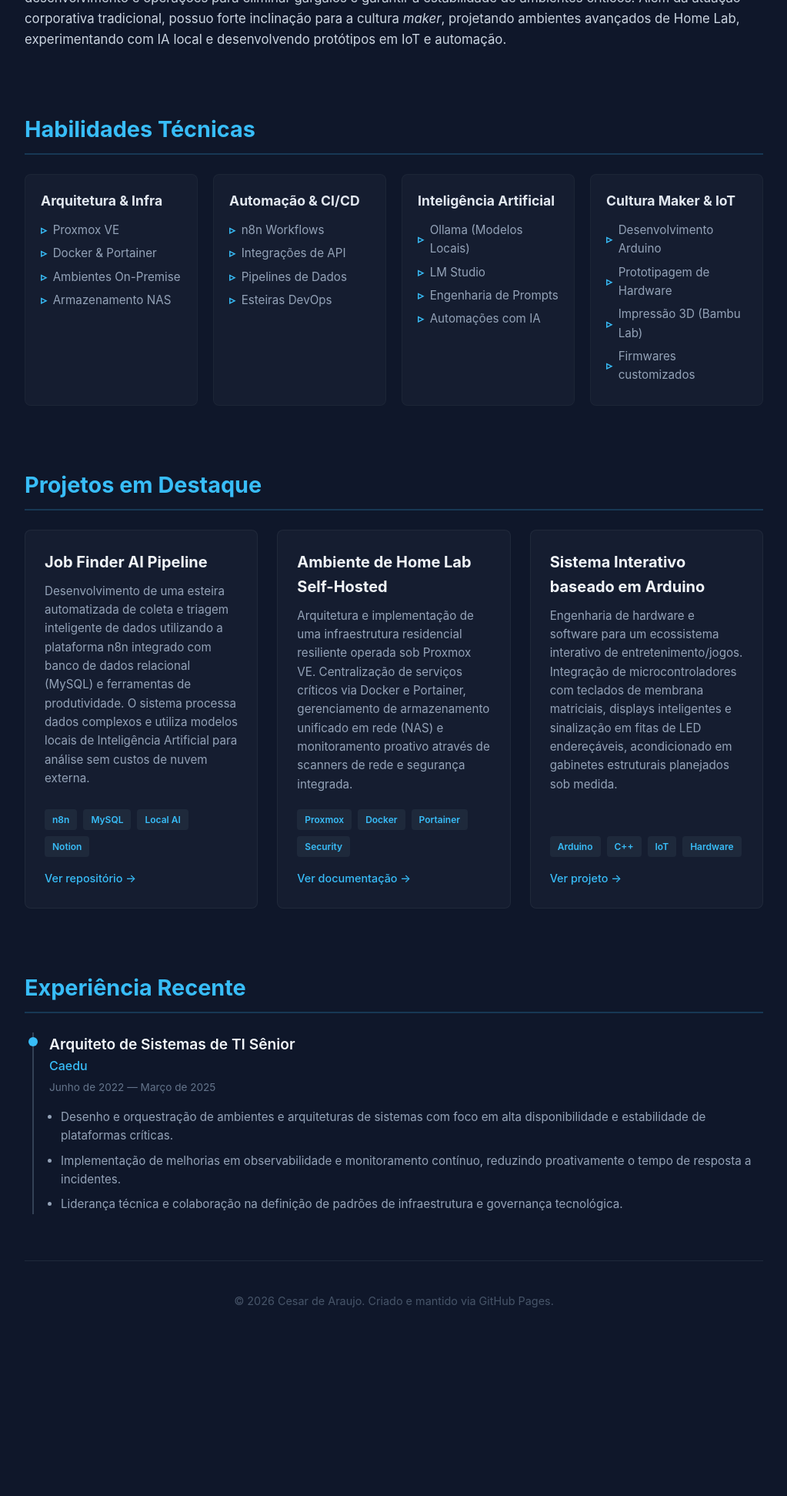
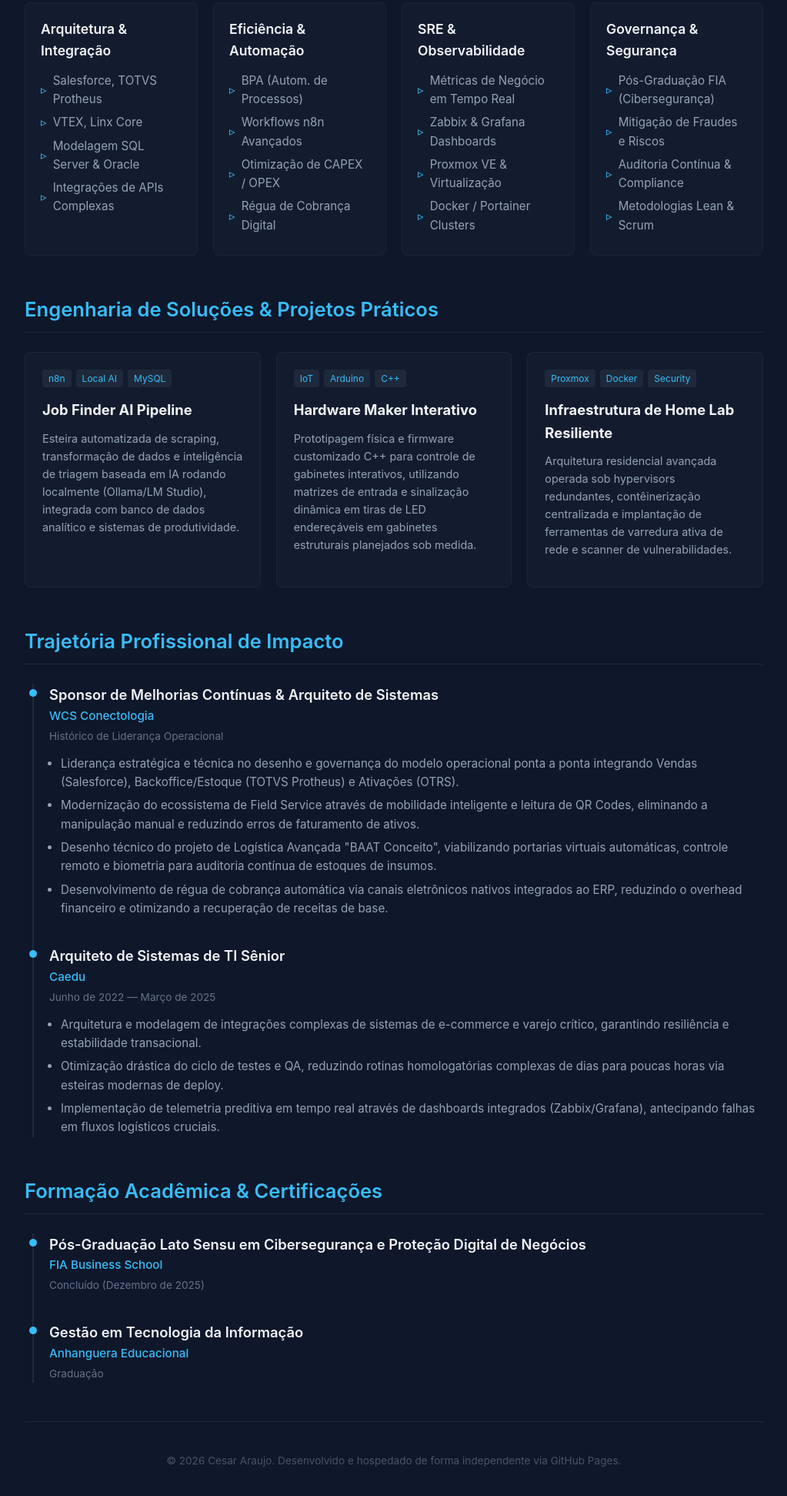
Before and after one commit to cesardeoaraujo/cesardeoaraujo.github.io, a plain HTML site: page index.html in a window 1280 px wide. Shown: the part 701-2644 px from the top of the page at 77% size, without its empty margins (128-1151 px from the left). Before the commit the page ends 2482 px from the top, so only its background shows below. Drawn offline with Linux system fonts and the light colour scheme.

Commit message:
Revise personal details and enhance layout styles
Updated personal information and improved layout styles in the index.html file.

```diff
--- a/index.html
+++ b/index.html
@@ -3,7 +3,7 @@
 <head>
     <meta charset="UTF-8">
     <meta name="viewport" content="width=device-width, initial-scale=1.0">
-    <title>Cesar de Araujo | Systems Architect & SRE</title>
+    <title>Cesar Araujo | Arquiteto de Sistemas & Operações</title>
     <style>
         * {
             margin: 0;
@@ -17,84 +17,87 @@
 
         body {
             font-family: -apple-system, BlinkMacSystemFont, "Segoe UI", Roboto, Helvetica, Arial, sans-serif;
-            background-color: #0f172a; /* Azul escuro moderno */
+            background-color: #0f172a; /* Slate 900 */
             color: #f8fafc;
             line-height: 1.6;
             padding: 0;
         }
 
-        /* Container Global */
         .wrapper {
             max-width: 1000px;
             margin: 0 auto;
             padding: 40px 20px;
         }
 
-        /* Seções */
-        section {
-            margin-bottom: 60px;
-            padding-top: 20px;
+        /* Top Navigation/Header Contacts */
+        .top-meta {
+            display: flex;
+            justify-content: space-between;
+            align-items: center;
+            flex-wrap: wrap;
+            gap: 10px;
+            padding-bottom: 20px;
+            border-bottom: 1px solid #1e293b;
+            margin-bottom: 40px;
+            font-size: 0.9rem;
+            color: #94a3b8;
         }
 
-        h2.section-title {
-            font-size: 1.8rem;
+        .top-meta a {
             color: #38bdf8;
-            margin-bottom: 25px;
-            border-bottom: 2px solid rgba(56, 189, 248, 0.2);
-            padding-bottom: 8px;
-            display: flex;
-            align-items: center;
+            text-decoration: none;
         }
 
-        /* Hero Section (Sua base original adaptada) */
+        .top-meta a:hover {
+            text-decoration: underline;
+        }
+
+        /* Hero Section */
         .hero {
-            text-align: center;
-            background: rgba(30, 41, 59, 0.5);
-            padding: 60px 30px;
+            background: linear-gradient(135deg, rgba(30, 41, 59, 0.6) 0%, rgba(15, 23, 42, 0.8) 100%);
+            padding: 50px 35px;
             border-radius: 12px;
-            box-shadow: 0 4px 20px rgba(0, 0, 0, 0.2);
+            box-shadow: 0 4px 30px rgba(0, 0, 0, 0.2);
             border: 1px solid rgba(255, 255, 255, 0.05);
-            margin-bottom: 60px;
+            margin-bottom: 50px;
         }
 
         h1 {
             font-size: 2.8rem;
             margin-bottom: 10px;
-            color: #38bdf8;
+            color: #38bdf8; /* Cyan 400 */
             font-weight: 700;
+            letter-spacing: -0.025em;
         }
 
         .subtitle {
-            font-size: 1.4rem;
-            font-weight: 400;
-            color: #94a3b8;
-            margin-bottom: 25px;
+            font-size: 1.35rem;
+            font-weight: 500;
+            color: #e2e8f0;
+            margin-bottom: 20px;
         }
 
         .hero p {
-            font-size: 1.1rem;
+            font-size: 1.05rem;
             color: #cbd5e1;
-            max-width: 700px;
-            margin: 0 auto 30px auto;
+            max-width: 850px;
+            margin-bottom: 30px;
         }
 
-        /* Links e Botões */
         .links {
             display: flex;
             gap: 15px;
-            justify-content: center;
             flex-wrap: wrap;
         }
 
         .btn {
             display: inline-block;
             text-decoration: none;
-            padding: 12px 24px;
-            border-radius: 8px;
+            padding: 10px 22px;
+            border-radius: 6px;
             font-weight: 500;
-            transition: all 0.3s ease;
-            font-size: 0.95rem;
-            cursor: pointer;
+            transition: all 0.2s ease;
+            font-size: 0.9rem;
         }
 
         .btn-primary {
@@ -104,7 +107,7 @@
 
         .btn-primary:hover {
             background-color: #0ea5e9;
-            transform: translateY(-2px);
+            transform: translateY(-1px);
         }
 
         .btn-secondary {
@@ -116,11 +119,25 @@
         .btn-secondary:hover {
             color: #f8fafc;
             border-color: #64748b;
-            background-color: rgba(51, 65, 85, 0.3);
-            transform: translateY(-2px);
+            background-color: rgba(51, 65, 85, 0.2);
+            transform: translateY(-1px);
         }
 
-        /* Grid de Habilidades */
+        /* Sections Layout */
+        section {
+            margin-bottom: 50px;
+        }
+
+        h2.section-title {
+            font-size: 1.6rem;
+            color: #38bdf8;
+            margin-bottom: 25px;
+            border-bottom: 1px solid #1e293b;
+            padding-bottom: 8px;
+            font-weight: 600;
+        }
+
+        /* Skills Grid */
         .skills-grid {
             display: grid;
             grid-template-columns: repeat(auto-fit, minmax(220px, 1fr));
@@ -128,25 +145,26 @@
         }
 
         .skill-card {
-            background: rgba(30, 41, 59, 0.4);
+            background: rgba(30, 41, 59, 0.3);
             border: 1px solid rgba(255, 255, 255, 0.03);
             padding: 20px;
             border-radius: 8px;
         }
 
         .skill-card h3 {
-            color: #e2e8f0;
+            color: #f1f5f9;
             font-size: 1.1rem;
             margin-bottom: 12px;
+            font-weight: 600;
         }
 
         .skill-card ul {
             list-style: none;
-            color: #94a3b8;
-            font-size: 0.95rem;
         }
 
         .skill-card li {
+            color: #94a3b8;
+            font-size: 0.95rem;
             margin-bottom: 6px;
             display: flex;
             align-items: center;
@@ -156,48 +174,46 @@
             content: "▹";
             color: #38bdf8;
             margin-right: 8px;
-            font-weight: bold;
         }
 
-        /* Projetos (Cards Estilo Tech) */
+        /* Projects Grid */
         .projects-grid {
             display: grid;
             grid-template-columns: repeat(auto-fit, minmax(280px, 1fr));
-            gap: 25px;
+            gap: 20px;
         }
 
         .project-card {
-            background: rgba(30, 41, 59, 0.4);
-            border: 1px solid rgba(255, 255, 255, 0.05);
+            background: rgba(30, 41, 59, 0.3);
+            border: 1px solid rgba(255, 255, 255, 0.04);
             border-radius: 8px;
-            padding: 25px;
+            padding: 22px;
             display: flex;
             flex-direction: column;
             justify-content: space-between;
-            transition: transform 0.3s ease;
+            transition: border-color 0.2s ease;
         }
 
         .project-card:hover {
-            transform: translateY(-4px);
             border-color: rgba(56, 189, 248, 0.3);
         }
 
         .project-header h3 {
             color: #f1f5f9;
-            font-size: 1.25rem;
+            font-size: 1.15rem;
             margin-bottom: 10px;
         }
 
         .project-card p {
             color: #94a3b8;
-            font-size: 0.95rem;
-            margin-bottom: 20px;
+            font-size: 0.9rem;
+            margin-bottom: 15px;
         }
 
-        .project-tags {
+        .tags {
             display: flex;
             flex-wrap: wrap;
-            gap: 8px;
+            gap: 6px;
             margin-bottom: 15px;
         }
 
@@ -205,89 +221,74 @@
             font-size: 0.75rem;
             background: #1e293b;
             color: #38bdf8;
-            padding: 4px 10px;
+            padding: 2px 8px;
             border-radius: 4px;
-            font-weight: 600;
         }
 
-        .project-link {
-            color: #38bdf8;
-            text-decoration: none;
-            font-size: 0.9rem;
-            font-weight: 500;
-        }
-
-        .project-link:hover {
-            text-decoration: underline;
-        }
-
-        /* Experiência Profissional */
+        /* Timeline (Experience) */
         .timeline {
-            position: relative;
-            border-left: 2px solid #334155;
+            border-left: 2px solid #1e293b;
             padding-left: 20px;
             margin-left: 10px;
         }
 
         .timeline-item {
             position: relative;
-            margin-bottom: 40px;
+            margin-bottom: 35px;
         }
 
         .timeline-item::before {
             content: "";
             position: absolute;
-            width: 12px;
-            height: 12px;
+            width: 10px;
+            height: 10px;
             background-color: #38bdf8;
             border-radius: 50%;
-            left: -27px;
-            top: 6px;
+            left: -26px;
+            top: 7px;
         }
 
         .job-title {
-            font-size: 1.2rem;
+            font-size: 1.15rem;
             color: #f1f5f9;
             font-weight: 600;
         }
 
         .job-company {
             color: #38bdf8;
+            font-size: 0.95rem;
             font-weight: 500;
-            font-size: 1rem;
-            margin-bottom: 5px;
+            margin-bottom: 4px;
         }
 
         .job-date {
             font-size: 0.85rem;
             color: #64748b;
-            margin-bottom: 15px;
+            margin-bottom: 12px;
         }
 
         .job-desc {
             color: #94a3b8;
             font-size: 0.95rem;
+            padding-left: 15px;
         }
 
         .job-desc li {
-            margin-bottom: 8px;
-            margin-left: 15px;
+            margin-bottom: 6px;
         }
 
-        /* Rodapé */
         footer {
             text-align: center;
-            padding: 40px 0;
+            padding-top: 40px;
             color: #475569;
-            font-size: 0.9rem;
+            font-size: 0.85rem;
             border-top: 1px solid #1e293b;
         }
 
-        /* Responsividade */
         @media (max-width: 768px) {
             h1 { font-size: 2.2rem; }
-            .subtitle { font-size: 1.2rem; }
-            .skills-grid { grid-template-columns: 1fr 1fr; }
+            .subtitle { font-size: 1.15rem; }
+            .skills-grid { grid-template-columns: 1fr; }
         }
     </style>
 </head>
@@ -295,152 +296,151 @@
 
     <div class="wrapper">
 
-        <!-- Apresentação Principal (Hero) -->
+        <div class="top-meta">
+            <div>📍 São Paulo, SP</div>
+            <div>📧 <a href="mailto:cesar.araujo@outlook.com">cesar.araujo@outlook.com</a></div>
+            <div>🔗 <a href="https://linkedin.com/in/cesardearaujo" target="_blank">linkedin.com/in/cesardearaujo</a></div>
+        </div>
+
         <header class="hero">
-            <h1>Cesar de Araujo</h1>
-            <div class="subtitle">IT Systems Architect & Site Reliability Engineer (SRE)</div>
+            <h1>Cesar Araujo</h1>
+            <div class="subtitle">Arquiteto de Sistemas & Operações | Especialista em Integração, Observabilidade & Governança</div>
             <p>
-                Especialista em projetar e sustentar infraestruturas resilientes, escaláveis e altamente automatizadas. Apaixonado pela cultura DevOps, automação de fluxos complexos e o desenvolvimento de soluções inteligentes focadas em alta disponibilidade.
+                Profissional com mais de 20 anos de trajetória sólida na evolução de ecossistemas tecnológicos complexos, alinhando de ponta a ponta a infraestrutura de TI às estratégias de negócio. Especialista em liderança técnica de transformações digitais, quebra de silos corporativos através de automações inteligentes e governança robusta de ativos e processos operacionais com reporte direto ao C-Level.
             </p>
             <div class="links">
-                <a href="https://linkedin.com/in/cesardearaujo" target="_blank" class="btn btn-primary">Conectar no LinkedIn</a>
-                <a href="https://github.com/cesardeoaraujo" target="_blank" class="btn btn-secondary">Ver GitHub</a>
-                <a href="mailto:seu-email@provedor.com" class="btn btn-secondary">Contato Direto</a>
+                <a href="https://linkedin.com/in/cesardearaujo" target="_blank" class="btn btn-primary">LinkedIn</a>
+                <a href="https://github.com/cesardeoaraujo" target="_blank" class="btn btn-secondary">GitHub</a>
             </div>
         </header>
 
-        <!-- Seção Sobre Mim -->
-        <section id="sobre">
-            <h2 class="section-title">Sobre Mim</h2>
-            <p style="color: #cbd5e1; font-size: 1.05rem;">
-                Com uma trajetória sólida na arquitetura de sistemas e engenharia de confiabilidade, atuo na interseção entre desenvolvimento e operações para eliminar gargalos e garantir a estabilidade de ambientes críticos. Além da atuação corporativa tradicional, possuo forte inclinação para a cultura <i>maker</i>, projetando ambientes avançados de Home Lab, experimentando com IA local e desenvolvendo protótipos em IoT e automação.
-            </p>
-        </section>
-
-        <!-- Seção de Competências Técnicas -->
-        <section id="habilidades">
-            <h2 class="section-title">Habilidades Técnicas</h2>
+        <section id="skills">
+            <h2 class="section-title">Especialidades Técnicas & de Negócio</h2>
             <div class="skills-grid">
                 <div class="skill-card">
-                    <h3>Arquitetura & Infra</h3>
+                    <h3>Arquitetura & Integração</h3>
                     <ul>
-                        <li>Proxmox VE</li>
-                        <li>Docker & Portainer</li>
-                        <li>Ambientes On-Premise</li>
-                        <li>Armazenamento NAS</li>
+                        <li>Salesforce, TOTVS Protheus</li>
+                        <li>VTEX, Linx Core</li>
+                        <li>Modelagem SQL Server & Oracle</li>
+                        <li>Integrações de APIs Complexas</li>
                     </ul>
                 </div>
                 <div class="skill-card">
-                    <h3>Automação & CI/CD</h3>
+                    <h3>Eficiência & Automação</h3>
                     <ul>
-                        <li>n8n Workflows</li>
-                        <li>Integrações de API</li>
-                        <li>Pipelines de Dados</li>
-                        <li>Esteiras DevOps</li>
+                        <li>BPA (Autom. de Processos)</li>
+                        <li>Workflows n8n Avançados</li>
+                        <li>Otimização de CAPEX / OPEX</li>
+                        <li>Régua de Cobrança Digital</li>
                     </ul>
                 </div>
                 <div class="skill-card">
-                    <h3>Inteligência Artificial</h3>
+                    <h3>SRE & Observabilidade</h3>
                     <ul>
-                        <li>Ollama (Modelos Locais)</li>
-                        <li>LM Studio</li>
-                        <li>Engenharia de Prompts</li>
-                        <li>Automações com IA</li>
+                        <li>Métricas de Negócio em Tempo Real</li>
+                        <li>Zabbix & Grafana Dashboards</li>
+                        <li>Proxmox VE & Virtualização</li>
+                        <li>Docker / Portainer Clusters</li>
                     </ul>
                 </div>
                 <div class="skill-card">
-                    <h3>Cultura Maker & IoT</h3>
+                    <h3>Governança & Segurança</h3>
                     <ul>
-                        <li>Desenvolvimento Arduino</li>
-                        <li>Prototipagem de Hardware</li>
-                        <li>Impressão 3D (Bambu Lab)</li>
-                        <li>Firmwares customizados</li>
+                        <li>Pós-Graduação FIA (Cibersegurança)</li>
+                        <li>Mitigação de Fraudes e Riscos</li>
+                        <li>Auditoria Contínua & Compliance</li>
+                        <li>Metodologias Lean & Scrum</li>
                     </ul>
                 </div>
             </div>
         </section>
 
-        <!-- Seção de Projetos Técnicos/Portfólio -->
-        <section id="projetos">
-            <h2 class="section-title">Projetos em Destaque</h2>
+        <section id="projects">
+            <h2 class="section-title">Engenharia de Soluções & Projetos Práticos</h2>
             <div class="projects-grid">
 
-                <!-- Projeto 1: Pipeline de IA -->
                 <div class="project-card">
-                    <div class="project-header">
-                        <h3>Job Finder AI Pipeline</h3>
-                        <p>Desenvolvimento de uma esteira automatizada de coleta e triagem inteligente de dados utilizando a plataforma n8n integrado com banco de dados relacional (MySQL) e ferramentas de produtividade. O sistema processa dados complexos e utiliza modelos locais de Inteligência Artificial para análise sem custos de nuvem externa.</p>
-                    </div>
                     <div>
-                        <div class="project-tags">
-                            <span class="tag">n8n</span>
-                            <span class="tag">MySQL</span>
-                            <span class="tag">Local AI</span>
-                            <span class="tag">Notion</span>
+                        <div class="tags"><span class="tag">n8n</span><span class="tag">Local AI</span><span class="tag">MySQL</span></div>
+                        <div class="project-header">
+                            <h3>Job Finder AI Pipeline</h3>
                         </div>
-                        <a href="https://github.com/cesardeoaraujo" target="_blank" class="project-link">Ver repositório →</a>
+                        <p>Esteira automatizada de scraping, transformação de dados e inteligência de triagem baseada em IA rodando localmente (Ollama/LM Studio), integrada com banco de dados analítico e sistemas de produtividade.</p>
                     </div>
                 </div>
 
-                <!-- Projeto 2: Home Lab -->
                 <div class="project-card">
-                    <div class="project-header">
-                        <h3>Ambiente de Home Lab Self-Hosted</h3>
-                        <p>Arquitetura e implementação de uma infraestrutura residencial resiliente operada sob Proxmox VE. Centralização de serviços críticos via Docker e Portainer, gerenciamento de armazenamento unificado em rede (NAS) e monitoramento proativo através de scanners de rede e segurança integrada.</p>
-                    </div>
                     <div>
-                        <div class="project-tags">
-                            <span class="tag">Proxmox</span>
-                            <span class="tag">Docker</span>
-                            <span class="tag">Portainer</span>
-                            <span class="tag">Security</span>
+                        <div class="tags"><span class="tag">IoT</span><span class="tag">Arduino</span><span class="tag">C++</span></div>
+                        <div class="project-header">
+                            <h3>Hardware Maker Interativo</h3>
                         </div>
-                        <a href="https://github.com/cesardeoaraujo" target="_blank" class="project-link">Ver documentação →</a>
+                        <p>Prototipagem física e firmware customizado C++ para controle de gabinetes interativos, utilizando matrizes de entrada e sinalização dinâmica em tiras de LED endereçáveis em gabinetes estruturais planejados sob medida.</p>
                     </div>
                 </div>
 
-                <!-- Projeto 3: IoT Maker -->
                 <div class="project-card">
-                    <div class="project-header">
-                        <h3>Sistema Interativo baseado em Arduino</h3>
-                        <p>Engenharia de hardware e software para um ecossistema interativo de entretenimento/jogos. Integração de microcontroladores com teclados de membrana matriciais, displays inteligentes e sinalização em fitas de LED endereçáveis, acondicionado em gabinetes estruturais planejados sob medida.</p>
-                    </div>
                     <div>
-                        <div class="project-tags">
-                            <span class="tag">Arduino</span>
-                            <span class="tag">C++</span>
-                            <span class="tag">IoT</span>
-                            <span class="tag">Hardware</span>
+                        <div class="tags"><span class="tag">Proxmox</span><span class="tag">Docker</span><span class="tag">Security</span></div>
+                        <div class="project-header">
+                            <h3>Infraestrutura de Home Lab Resiliente</h3>
                         </div>
-                        <a href="https://github.com/cesardeoaraujo" target="_blank" class="project-link">Ver projeto →</a>
+                        <p>Arquitetura residencial avançada operada sob hypervisors redundantes, contêinerização centralizada e implantação de ferramentas de varredura ativa de rede e scanner de vulnerabilidades.</p>
                     </div>
                 </div>
 
             </div>
         </section>
 
-        <!-- Seção de Trajetória Profissional -->
-        <section id="experiencia">
-            <h2 class="section-title">Experiência Recente</h2>
+        <section id="experience">
+            <h2 class="section-title">Trajetória Profissional de Impacto</h2>
             <div class="timeline">
+
+                <div class="timeline-item">
+                    <div class="job-title">Sponsor de Melhorias Contínuas & Arquiteto de Sistemas</div>
+                    <div class="job-company">WCS Conectologia</div>
+                    <div class="job-date">Histórico de Liderança Operacional</div>
+                    <ul class="job-desc">
+                        <li>Liderança estratégica e técnica no desenho e governança do modelo operacional ponta a ponta integrando Vendas (Salesforce), Backoffice/Estoque (TOTVS Protheus) e Ativações (OTRS).</li>
+                        <li>Modernização do ecossistema de Field Service através de mobilidade inteligente e leitura de QR Codes, eliminando a manipulação manual e reduzindo erros de faturamento de ativos.</li>
+                        <li>Desenho técnico do projeto de Logística Avançada "BAAT Conceito", viabilizando portarias virtuais automáticas, controle remoto e biometria para auditoria contínua de estoques de insumos.</li>
+                        <li>Desenvolvimento de régua de cobrança automática via canais eletrônicos nativos integrados ao ERP, reduzindo o overhead financeiro e otimizando a recuperação de receitas de base.</li>
+                    </ul>
+                </div>
 
                 <div class="timeline-item">
                     <div class="job-title">Arquiteto de Sistemas de TI Sênior</div>
                     <div class="job-company">Caedu</div>
                     <div class="job-date">Junho de 2022 — Março de 2025</div>
                     <ul class="job-desc">
-                        <li>Desenho e orquestração de ambientes e arquiteturas de sistemas com foco em alta disponibilidade e estabilidade de plataformas críticas.</li>
-                        <li>Implementação de melhorias em observabilidade e monitoramento contínuo, reduzindo proativamente o tempo de resposta a incidentes.</li>
-                        <li>Liderança técnica e colaboração na definição de padrões de infraestrutura e governança tecnológica.</li>
+                        <li>Arquitetura e modelagem de integrações complexas de sistemas de e-commerce e varejo crítico, garantindo resiliência e estabilidade transacional.</li>
+                        <li>Otimização drástica do ciclo de testes e QA, reduzindo rotinas homologatórias complexas de dias para poucas horas via esteiras modernas de deploy.</li>
+                        <li>Implementação de telemetria preditiva em tempo real através de dashboards integrados (Zabbix/Grafana), antecipando falhas em fluxos logísticos cruciais.</li>
                     </ul>
                 </div>
 
             </div>
         </section>
 
-        <!-- Rodapé da Página -->
+        <section id="education">
+            <h2 class="section-title">Formação Acadêmica & Certificações</h2>
+            <div class="timeline">
+                <div class="timeline-item">
+                    <div class="job-title">Pós-Graduação Lato Sensu em Cibersegurança e Proteção Digital de Negócios</div>
+                    <div class="job-company">FIA Business School</div>
+                    <div class="job-date">Concluído (Dezembro de 2025)</div>
+                </div>
+                <div class="timeline-item">
+                    <div class="job-title">Gestão em Tecnologia da Informação</div>
+                    <div class="job-company">Anhanguera Educacional</div>
+                    <div class="job-date">Graduação</div>
+                </div>
+            </div>
+        </section>
+
         <footer>
-            <p>&copy; 2026 Cesar de Araujo. Criado e mantido via GitHub Pages.</p>
+            <p>&copy; 2026 Cesar Araujo. Desenvolvido e hospedado de forma independente via GitHub Pages.</p>
         </footer>
 
     </div>
```
